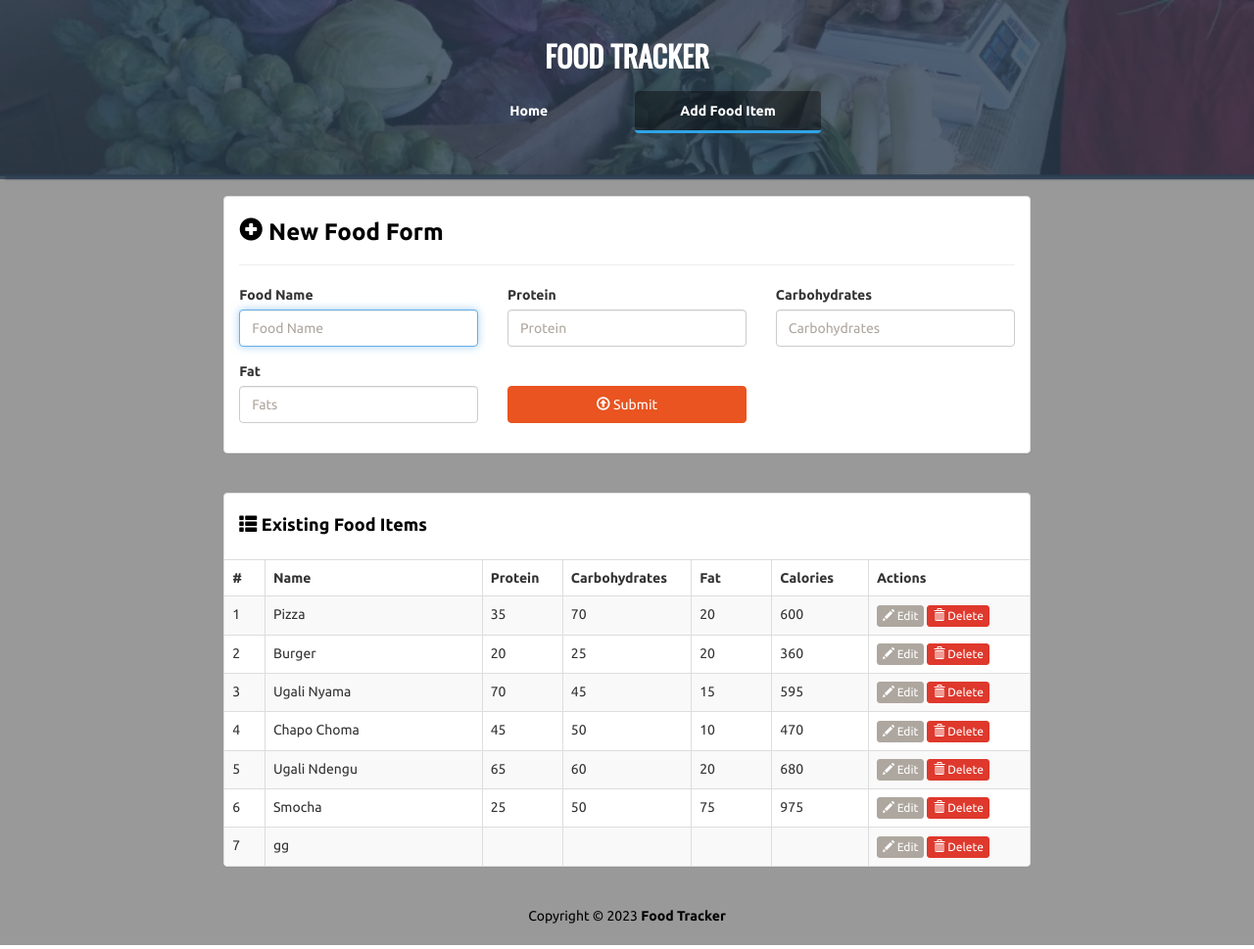
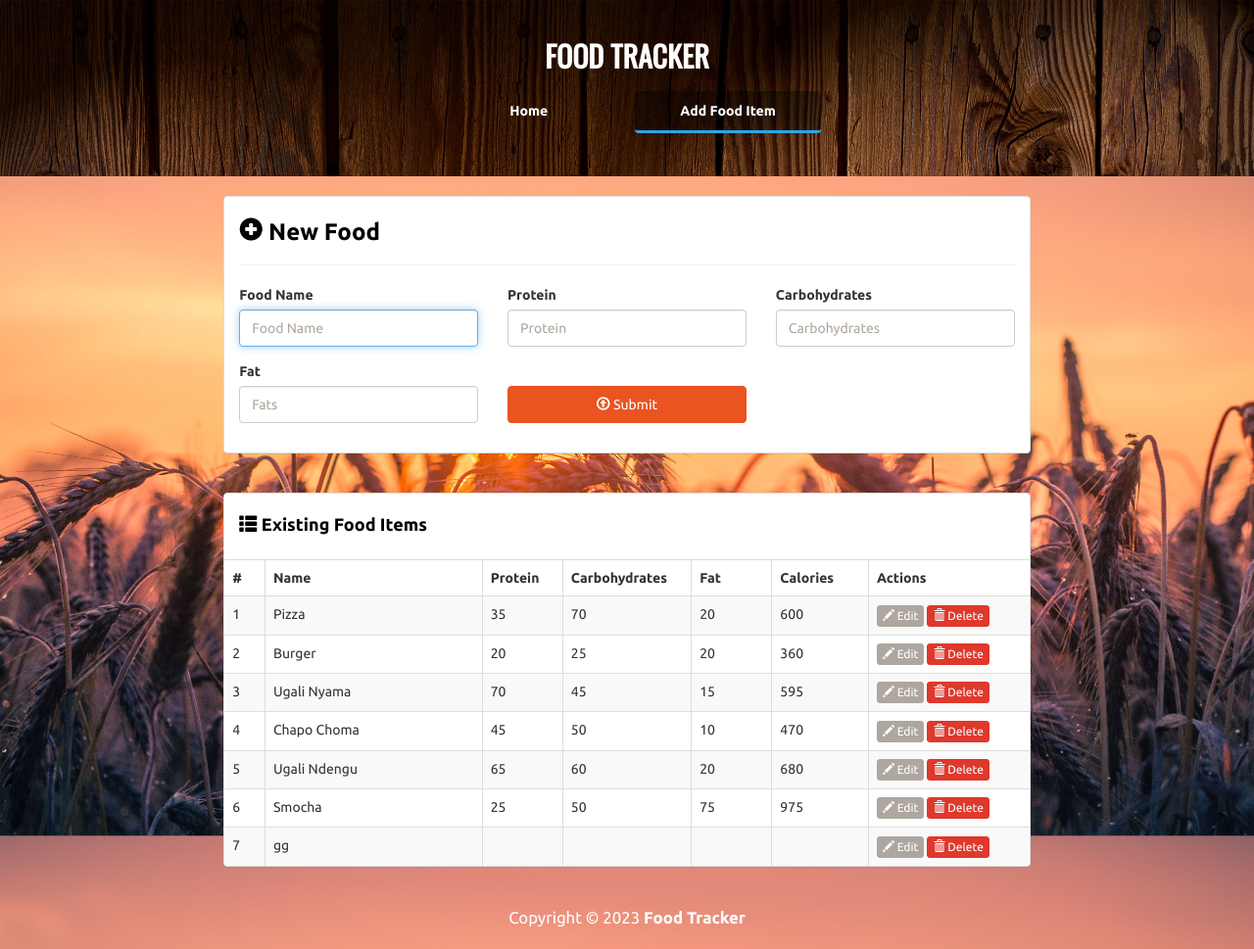
Before and after one commit to Ai-Caustic/FoodTracker, a Flask app: page /add in a window 1280 px wide. Shown: the whole page at 98% size. Run offline with Flask 3, Linux system fonts and the light colour scheme; some libraries are stand-ins or nearby versions.

Commit message:
Finished the project

```diff
--- a/foodtracker/static/styles.css
+++ b/foodtracker/static/styles.css
@@ -1,6 +1,10 @@
 body {
   background: rgba(0, 0, 0, 0.4);
+  background-image: url("wheat.jpg");
   font-family: "Ubuntu", sans-serif;
+  background-repeat: no-repeat;
+  background-attachment: fixed;
+  background-size: cover;
 }
 #wrapper {
 }
@@ -9,17 +13,9 @@ body {
   position: relative;
   min-height: 180px;
   background: rgba(44, 62, 80, 0.8);
-  background-image: url("./img/bg.jpg");
+  background-image: url("wood.jpg");
   background-size: cover;
   background-repeat: no-repeat;
-  border-bottom: 2px solid rgba(44, 62, 80, 0.8);
-  box-shadow: 7px 1px 2px 2px rgba(44, 62, 80, 0.8);
-}
-#homeJumbo > div.overlay {
-  position: absolute;
-  height: 183px;
-  width: 100%;
-  background: rgba(44, 62, 80, 0.8);
 }
 #homeJumbo h1 {
   font-size: 30px;
@@ -79,6 +75,7 @@ body {
 }
 footer {
   margin-top: 20px;
-  color: black;
+  color: white;
   margin-bottom: 20px;
+  font-size: larger;
 }
--- a/foodtracker/templates/add.html
+++ b/foodtracker/templates/add.html
@@ -50,7 +50,7 @@
 					<div class="panel panel-default">
 						<div class="panel-body">
 							<h3 class="lean-h text-black">
-								<i class="glyphicon glyphicon-plus-sign"></i> New Food Form
+								<i class="glyphicon glyphicon-plus-sign"></i> New Food
 							</h3>
 							<hr />
 
```
Also changed, not shown: foodtracker/static/wheat.jpg (added), foodtracker/static/wood.jpg (added), instance/db.sqlite3.
